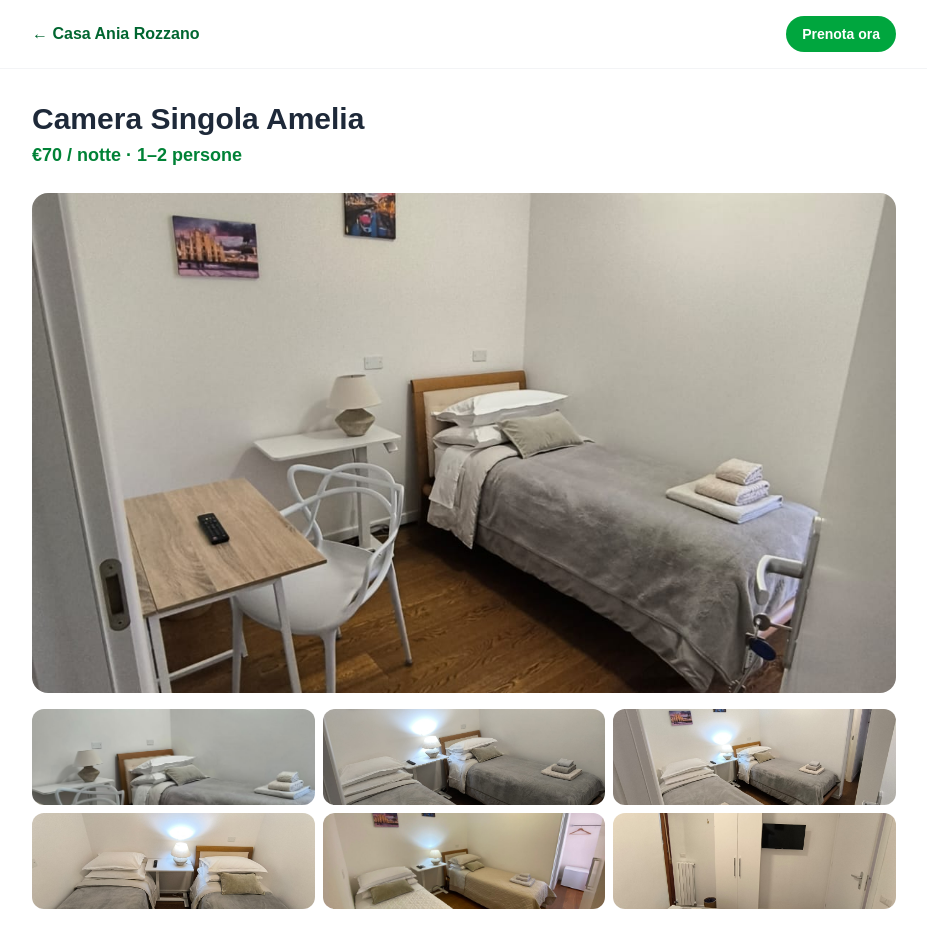
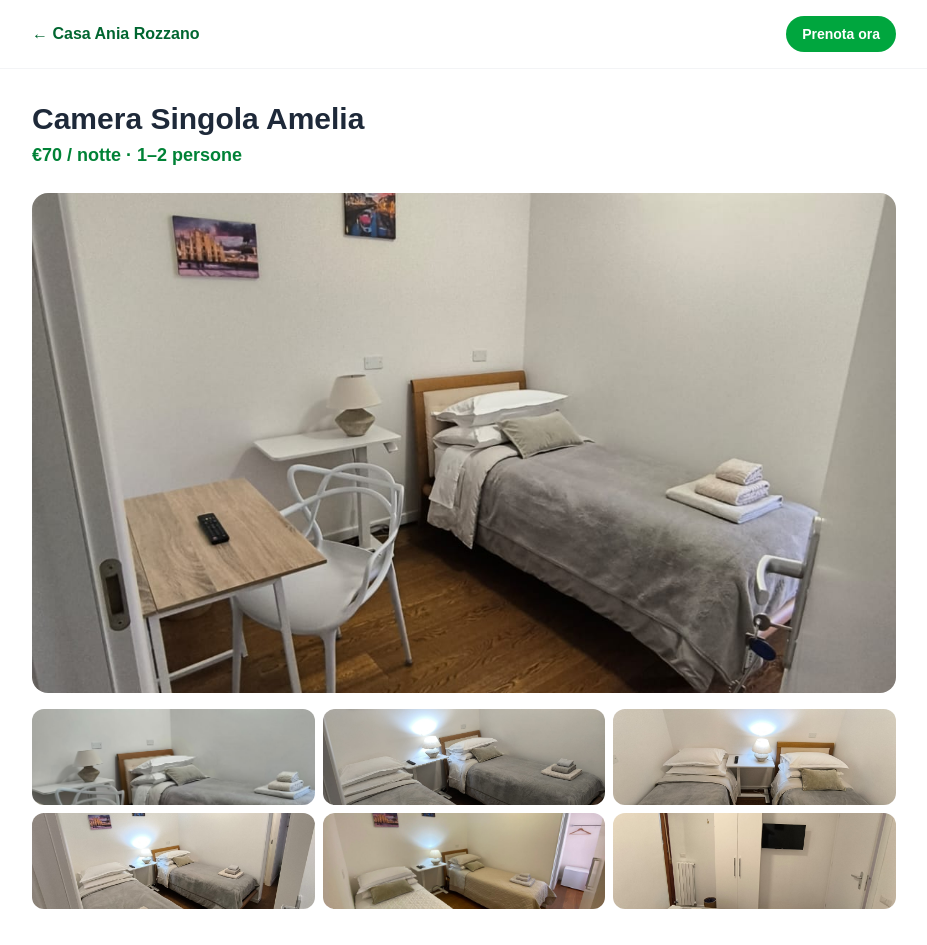
Before and after one commit to CasaAnia/sito-casaania, a Next.js app: page /camere/singola in a window 1280 px wide. Shown: the top 945 px of the page, without its empty margins (176-1103 px from the left). Built offline with nearby package versions, Linux system fonts and the light colour scheme.

Commit message:
Swap foto4 and foto5 in Singola gallery

```diff
--- a/app/camere/singola/page.tsx
+++ b/app/camere/singola/page.tsx
@@ -6,7 +6,7 @@ const PHONE = '3427004345'
 const PHONE_DISPLAY = '342 700 4345'
 const WA_LINK = `https://wa.me/39${PHONE}`
 const TEL_LINK = `tel:+39${PHONE}`
-const PHOTOS = [1, 2, 5, 4, 3, 6, 7]
+const PHOTOS = [1, 2, 5, 3, 4, 6, 7]
 
 export default function CameraSingola() {
   const [lightbox, setLightbox] = useState<number | null>(null)
@@ -53,7 +53,7 @@ export default function CameraSingola() {
         </div>
 
         <div className="grid grid-cols-3 gap-2 mb-8">
-          {[2, 5, 4, 3, 6, 7].map(n => (
+          {[2, 5, 3, 4, 6, 7].map(n => (
             <div key={n} className="rounded-xl h-24 overflow-hidden cursor-pointer"
               onClick={() => setLightbox(n)}>
               <img src={`/camere/singola/foto${n}.jpg`} alt={`Camera Singola ${n}`} className="w-full h-full object-cover" />
```
